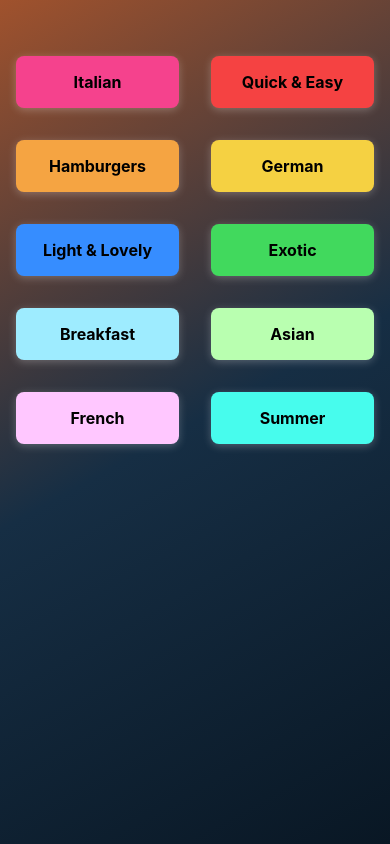
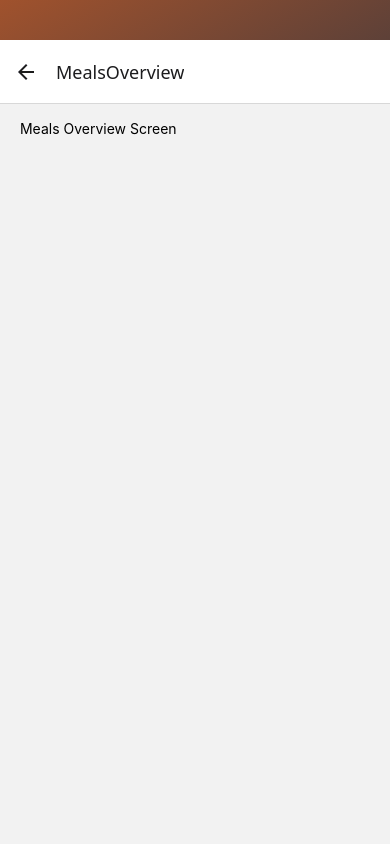
Before and after one commit to Calvin-May/RNIntro-NavigationFundamentals-MealsApp, a React Native app: screen /MealsOverview in a window 390 px wide. Built offline with nearby package versions, Linux system fonts and the light colour scheme.

Commit message:
Added basic stack navigation through React Navigation

```diff
--- a/App.js
+++ b/App.js
@@ -2,6 +2,14 @@
 import { StyleSheet, Text, View } from 'react-native';
 import CategoriesScreen from './screens/CategoriesScreen';
 import { LinearGradient } from 'expo-linear-gradient';
+
+// Navigation Libraries
+import { NavigationContainer } from '@react-navigation/native';
+import { createStackNavigator } from '@react-navigation/stack';
+import MealsOverviewScreen from './screens/MealsOverviewScreen';
+
+//Navigation Configuration
+const Stack = createStackNavigator();
 
 export default function App() {
   return (
@@ -14,7 +22,12 @@
         style={Styles.screen}
       >
         <View style={Styles.container}>
-          <CategoriesScreen />
+          <NavigationContainer>
+            <Stack.Navigator initialRouteName="MealCategories">
+              <Stack.Screen name="MealCategories" component={CategoriesScreen} />
+              <Stack.Screen name="MealsOverview" component={MealsOverviewScreen} />
+            </Stack.Navigator>
+          </NavigationContainer>
         </View>
       </LinearGradient>
     </>
--- a/components/CategoryGridTile.jsx
+++ b/components/CategoryGridTile.jsx
@@ -1,12 +1,14 @@
 import { Pressable, StyleSheet, View, Text, Platform } from "react-native";
 
-export default function CategoryGridTile({title, color}) {
+export default function CategoryGridTile({title, color, onPress}) {
     return (
         <View style={[Styles.gridItem, {backgroundColor: color}]}>
             <Pressable
                 android_ripple={{color: '#00000034'}}
                 //Destructure pressed from style function, used to insert additional style when button is pressed
-                style={({pressed}) => [Styles.button, pressed ? Styles.buttonPressed : null]}>
+                style={({pressed}) => [Styles.button, pressed ? Styles.buttonPressed : null]}
+                onPress={onPress}
+                >
                 <View style={Styles.innerContainer}>
                     <Text style={Styles.title}>{title}</Text>
                 </View>
@@ -23,7 +25,7 @@
         height: 150,
         borderRadius: 8,
         elevation: 12,
-        shadowColor: '#FFFFFF',
+        shadowColor: '#000000',
         //IOS Shadow
         shadowOpacity: 0.25,
         shadowOffset: {width: 0, height: 2},
--- a/package.json
+++ b/package.json
@@ -9,11 +9,15 @@
     "web": "expo start --web"
   },
   "dependencies": {
+    "@react-navigation/stack": "^7.2.5",
     "expo": "~52.0.42",
     "expo-linear-gradient": "~14.0.2",
     "expo-status-bar": "~2.0.1",
     "react": "18.3.1",
-    "react-native": "0.76.8"
+    "react-native": "0.76.8",
+    "react-native-safe-area-context": "4.12.0",
+    "react-native-screens": "~4.4.0",
+    "react-native-gesture-handler": "~2.20.2"
   },
   "devDependencies": {
     "@babel/core": "^7.26.10"
--- a/screens/CategoriesScreen.jsx
+++ b/screens/CategoriesScreen.jsx
@@ -3,15 +3,24 @@
 import { CATEGORIES } from '../data/dummy-data';
 import CategoryGridTile from "../components/CategoryGridTile";
 
-function renderCategoryItem(item) {
-    return (
-        <View style={Styles.grid}>
-        <CategoryGridTile title={item.title} color={item.color} />
-        </View>
-    );
-}
+export default function CategoriesScreen({ navigation }) {
 
-export default function CategoriesScreen() {
+    function renderCategoryItem(item) {
+
+        function categoryTilePressHandler() {
+            navigation.navigate('MealsOverview');
+        }
+
+        return (
+            <View style={Styles.grid}>
+            <CategoryGridTile
+                title={item.title}
+                color={item.color}
+                onPress={categoryTilePressHandler}
+            />
+            </View>
+        );
+    }
 
     return (
         <View>
--- /dev/null
+++ b/screens/MealsOverviewScreen.jsx
@@ -0,0 +1,17 @@
+import { View, Text, StyleSheet } from "react-native";
+import { MEALS } from "../data/dummy-data";
+
+export default function MealsOverviewScreen() {
+    return (
+        <View style={Styles.container}>
+            <Text> Meals Overview Screen</Text>
+        </View>
+    );
+}
+
+const Styles = StyleSheet.create({
+    container: {
+        flex: 1,
+        padding: 16
+    }
+});
```
Also changed, not shown: 2 other files (tests, documents, lock files or other folders).
